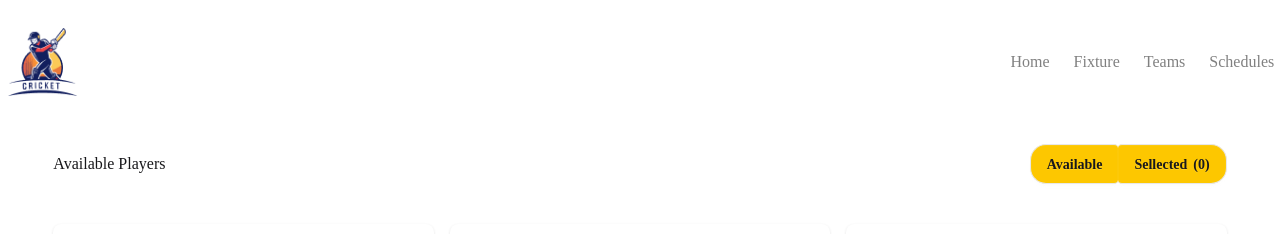
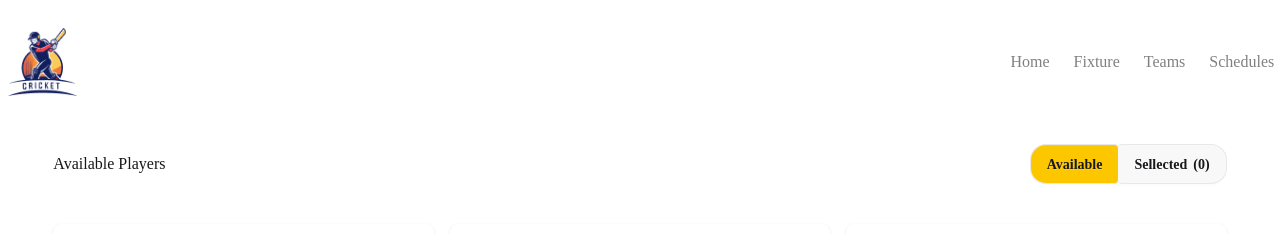
Before and after one commit to asik247/bpl-project, a React (Vite) app: page / in a window 1280 px wide. Shown: the top 234 px of the page. Built offline with nearby package versions, Linux system fonts and the light colour scheme.

Commit message:
done toggling

```diff
--- a/src/App.jsx
+++ b/src/App.jsx
@@ -1,34 +1,59 @@
-import React, { Suspense } from 'react';
+import React, { Suspense, useState } from 'react';
 import Navbar from './Components/Navbar/Navbar';
 import Players from './Components/Players/Players';
+import Sellecteds from './Components/Sellecteds/Sellecteds';
 
 // playerPromise code start here;
 const fatchPromise = fetch("/players.json")
 .then(res=>res.json())
 console.log(fatchPromise);
 
+// useSate code here now;
+
 const App = () => {
+const [toggle,setToggle] = useState(true)
+
+// handle availabe code here;
+const handleAvailabe = ()=>{
+  console.log("handle bbtn clickdedddd");
+  setToggle(true)
+}
+const handleSellected = ()=>{
+  console.log("handle bbtn sellected");
+  setToggle(false)
+}
   return (
     <div>
      <Navbar></Navbar>
      {/* Avaiable code start here */}
     <div className='flex justify-between items-center w-11/12 mx-auto m-10'>
-      <h1>Available Players</h1>
+      {/* <h1 className='font-bold text-2xl'>Available Players</h1> */}
+      <h1>{toggle ? "Available Players" : "Selected Players"}</h1>
       <div>
-        <button className='btn border-r-0 bg-yellow-400 rounded-l-2xl'>Available</button>
-        <button className='btn border-l-0 bg-yellow-400 rounded-r-2xl'>Sellected <span>(0)</span></button>
+        <button onClick={handleAvailabe} className={`btn border-r-0 rounded-l-2xl ${toggle===true?"bg-yellow-400" :""}`}>Available</button>
+        <button onClick={handleSellected} className={`btn border-l-0  rounded-r-2xl ${toggle===false?"bg-yellow-400":""}`}>Sellected <span>(0)</span></button>
       </div>
     </div>
 
 
 
 
+    {/* Toggle implement code start here */}
+
+
+    {
+      toggle === true ?<Suspense fallback={<h1>Loadding...</h1>}>
+      <Players fatchPromise={fatchPromise}></Players>
+
+     </Suspense>: <Sellecteds></Sellecteds>
+    }
 
      {/* Players code here */}
-     <Suspense fallback={<h1>Loadding...</h1>}>
-      <Players fatchPromise={fatchPromise}></Players>
 
-     </Suspense>
+
+     {/* Sellected page code hre nw */}
+
+
 
     </div>
   );
--- /dev/null
+++ b/src/Components/Sellecteds/Sellecteds.jsx
@@ -0,0 +1,11 @@
+import React from 'react';
+
+const Sellecteds = () => {
+    return (
+        <div className='w-11/12 mx-auto'>
+            {/* <h1 className='font-bold text-2xl'>Sellected Page here;</h1> */}
+        </div>
+    );
+};
+
+export default Sellecteds;
```
